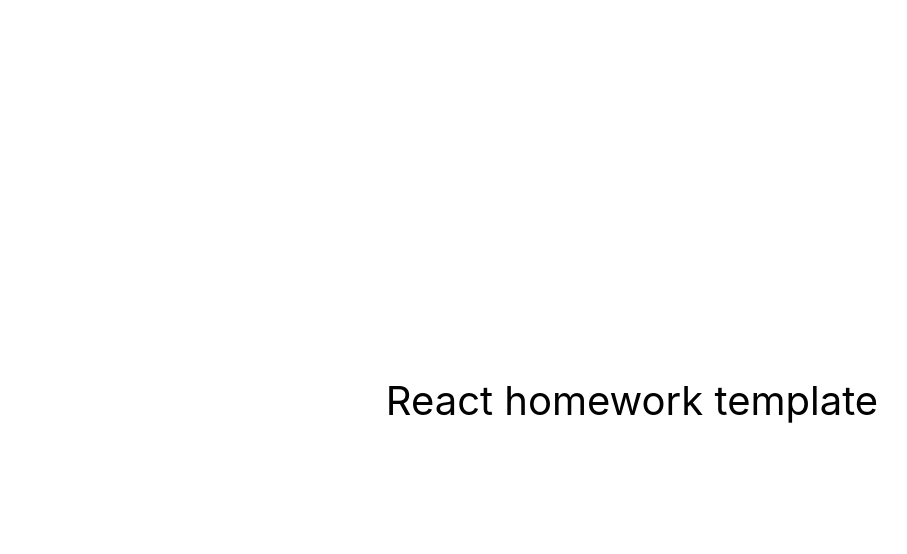
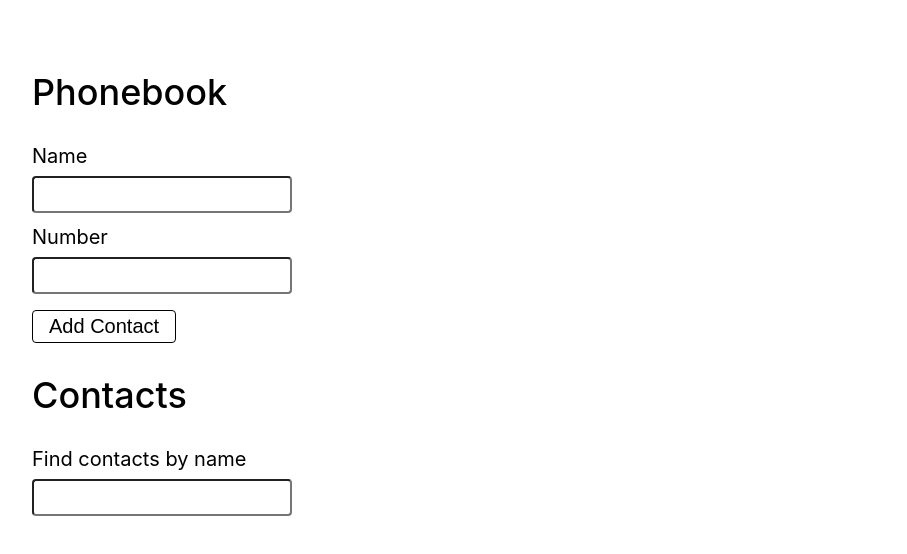
Before and after one commit to nataliia-smalchenko/goit-react-woolf-hw-04-phonebook, a React (Create React App) app: page / in a window 1280 px wide. Shown: the top 554 px of the page, without its empty margins (8-915 px from the left). Built offline with nearby package versions, Linux system fonts and the light colour scheme.

Commit message:
add start files

```diff
--- a/package.json
+++ b/package.json
@@ -1,12 +1,13 @@
 {
-  "name": "react-homework-template",
+  "name": "goit-react-woolf-hw-04-phonebook",
   "version": "0.1.0",
   "private": true,
-  "homepage": "https://goitacademy.github.io/react-homework-template/",
+  "homepage": "https://nataliia-smalchenko.github.io/goit-react-woolf-hw-04-phonebook/",
   "dependencies": {
     "@testing-library/jest-dom": "^5.16.3",
     "@testing-library/react": "^12.1.4",
     "@testing-library/user-event": "^13.5.0",
+    "nanoid": "^5.0.6",
     "react": "^18.1.0",
     "react-dom": "^18.1.0",
     "react-scripts": "5.0.1",
--- a/src/components/App.jsx
+++ b/src/components/App.jsx
@@ -1,16 +1,86 @@
-export const App = () => {
+import { Component } from 'react';
+import { nanoid } from 'nanoid';
+import Section from './Section/Section';
+import ContactForm from './ContactForm/ContactForm';
+import ContactList from './ContactList/ContactList';
+import Filter from './Filter/Filter';
+
+class App extends Component {
+  state = {
+    contacts: [],
+    filter: '',
+  };
+
+  componentDidMount() {
+    const localData = localStorage.getItem('contacts');
+    if (localData) {
+      this.setState({ contacts: JSON.parse(localData) });
+    }
+  }
+
+  componentDidUpdate(_, prevState) {
+    if (prevState.contacts.length !== this.state.contacts.length) {
+      localStorage.setItem('contacts', JSON.stringify(this.state.contacts));
+    }
+  }
+
+  handleSubmitContactForm = ({ name, number }) => {
+    this.setState({
+      contacts: [
+        ...this.state.contacts,
+        { id: nanoid(), name: name, number: number },
+      ],
+    });
+  };
+
+  isNameExist = name => {
+    return this.state.contacts.find(contact => contact.name === name);
+  };
+
+  handleFilter = evt => {
+    this.setState({ filter: evt.target.value });
+  };
+
+  filteredContacts() {
+    return this.state.contacts.filter(contact => {
+      return contact.name
+        .toLowerCase()
+        .includes(this.state.filter.toLowerCase());
+    });
+  }
+
+  removeContact = id => {
+    this.setState({
+      contacts: this.state.contacts.filter(contact => contact.id !== id),
+    });
+  };
+
+  render() {
     return (
       <div
         style={{
           height: '100vh',
-        display: 'flex',
-        justifyContent: 'center',
-        alignItems: 'center',
+          padding: 40,
           fontSize: 40,
-        color: '#010101'
+          color: '#010101',
         }}
       >
-      React homework template
+        <Section title="Phonebook">
+          <ContactForm
+            onSubmit={this.handleSubmitContactForm}
+            isNameExist={this.isNameExist}
+          />
+        </Section>
+        <Section title="Contacts">
+          <Filter filter={this.state.filter} onChange={this.handleFilter} />
+          <ContactList
+            list={this.filteredContacts()}
+            onClick={this.removeContact}
+          />
+        </Section>
       </div>
     );
-};
+  }
+}
+
+export { App };
--- /dev/null
+++ b/src/components/Button/Button.jsx
@@ -0,0 +1,19 @@
+import { Component } from 'react';
+
+import css from './Button.module.css';
+
+class FeedbackStats extends Component {
+  render() {
+    return (
+      <button
+        className={css.button}
+        type={this.props.type}
+        onClick={this.props.handleClick}
+      >
+        {this.props.text}
+      </button>
+    );
+  }
+}
+
+export default FeedbackStats;
--- /dev/null
+++ b/src/components/Button/Button.module.css
@@ -0,0 +1,14 @@
+.button {
+  font-size: 20px;
+  background-color: white;
+  border: 1px solid black;
+  border-radius: 4px;
+  padding: 4px 16px;
+  margin-right: 8px;
+  cursor: pointer;
+  text-transform: capitalize;
+}
+
+.button:hover {
+  background-color: antiquewhite;
+}
--- /dev/null
+++ b/src/components/ContactForm/ContactForm.jsx
@@ -0,0 +1,53 @@
+import { Component } from 'react';
+import Input from '../Input/Input';
+import Button from '../Button/Button';
+
+class ContactForm extends Component {
+  state = {
+    name: '',
+    number: '',
+  };
+
+  handleChange = e => {
+    this.setState({ [e.target.id]: e.target.value });
+  };
+
+  handleSubmit = e => {
+    e.preventDefault();
+    const contactName = this.state.name;
+    if (this.props.isNameExist(contactName)) {
+      alert(`${contactName} is already in contacts`);
+      return;
+    }
+    this.props.onSubmit({ name: contactName, number: this.state.number });
+    this.setState({ name: '', number: '' });
+  };
+
+  render() {
+    return (
+      <form onSubmit={this.handleSubmit}>
+        <Input
+          type="text"
+          id="name"
+          pattern="^[a-zA-Zа-яА-Я]+(([' \-][a-zA-Zа-яА-Я ])?[a-zA-Zа-яА-Я]*)*$"
+          title="Name may contain only letters, apostrophe, dash and spaces. For example Adrian, Jacob Mercer, Charles de Batz de Castelmore d'Artagnan"
+          value={this.state.name}
+          label="Name"
+          onChange={this.handleChange}
+        />
+        <Input
+          type="tel"
+          id="number"
+          pattern="\+?\d{1,4}?[ .\-\s]?\(?\d{1,3}?\)?[ .\-\s]?\d{1,4}[ .\-\s]?\d{1,4}[ .\-\s]?\d{1,9}"
+          title="Phone number must be digits and can contain spaces, dashes, parentheses and can start with +"
+          value={this.state.number}
+          label="Number"
+          onChange={this.handleChange}
+        />
+        <Button type="submit" onClick={() => {}} text="add contact" />
+      </form>
+    );
+  }
+}
+
+export default ContactForm;
--- /dev/null
+++ b/src/components/ContactList/ContactList.jsx
@@ -0,0 +1,28 @@
+import { Component } from 'react';
+import Button from '../Button/Button';
+import css from './ContsctList.module.css';
+
+class ContactList extends Component {
+  render() {
+    return (
+      <ul className={css.list}>
+        {this.props.list.map(item => {
+          return (
+            <li className={css.item} key={item.id}>
+              <span className={css['item-text']}>
+                {item.name}: {item.number}
+              </span>
+              <Button
+                type="button"
+                text="Delete"
+                handleClick={() => this.props.onClick(item.id)}
+              />
+            </li>
+          );
+        })}
+      </ul>
+    );
+  }
+}
+
+export default ContactList;
--- /dev/null
+++ b/src/components/ContactList/ContsctList.module.css
@@ -0,0 +1,10 @@
+.list {
+  font-size: 22px;
+}
+
+.item-text {
+  margin-right: 16px;
+}
+.item:not(:last-child) {
+  margin-bottom: 8px;
+}
--- /dev/null
+++ b/src/components/Filter/Filter.jsx
@@ -0,0 +1,22 @@
+import { Component } from 'react';
+import Input from '../Input/Input';
+
+class Filter extends Component {
+  render() {
+    return (
+      <form onSubmit={this.props.onSubmit}>
+        <Input
+          type="text"
+          id="name"
+          pattern="^[a-zA-Zа-яА-Я]+(([' -][a-zA-Zа-яА-Я ])?[a-zA-Zа-яА-Я]*)*$"
+          title="Name may contain only letters, apostrophe, dash and spaces. For example Adrian, Jacob Mercer, Charles de Batz de Castelmore d'Artagnan"
+          value={this.props.filter}
+          label="Find contacts by name"
+          onChange={this.props.onChange}
+        />
+      </form>
+    );
+  }
+}
+
+export default Filter;
--- /dev/null
+++ b/src/components/Input/Input.jsx
@@ -0,0 +1,26 @@
+import { Component } from 'react';
+import css from './Input.module.css';
+
+class Input extends Component {
+  render() {
+    return (
+      <>
+        <label className={css.label} htmlFor={this.props.id}>
+          {this.props.label}
+        </label>
+        <input
+          className={css.input}
+          type={this.props.type}
+          id={this.props.id}
+          pattern={this.props.pattern}
+          title={this.props.title}
+          value={this.props.value}
+          onChange={this.props.onChange}
+          required
+        />
+      </>
+    );
+  }
+}
+
+export default Input;
--- /dev/null
+++ b/src/components/Input/Input.module.css
@@ -0,0 +1,13 @@
+.label {
+  font-size: 20px;
+  display: block;
+  margin-top: 12px;
+}
+
+.input {
+  padding: 6px 12px;
+  font-size: 18px;
+  border-radius: 4px;
+  display: block;
+  margin-top: 8px;
+}
--- /dev/null
+++ b/src/components/Section/Section.jsx
@@ -0,0 +1,16 @@
+import { Component } from 'react';
+
+import css from './Section.module.css';
+
+class Section extends Component {
+  render() {
+    return (
+      <section>
+        <h2 className={css.title}>{this.props.title}</h2>
+        {this.props.children}
+      </section>
+    );
+  }
+}
+
+export default Section;
--- /dev/null
+++ b/src/components/Section/Section.module.css
@@ -0,0 +1,4 @@
+.title {
+  font-size: 36px;
+  font-weight: 500;
+}
```
Also changed, not shown: 1 other file (tests, documents, lock files or other folders). Lines whose indentation alone changed are shown as unchanged.
